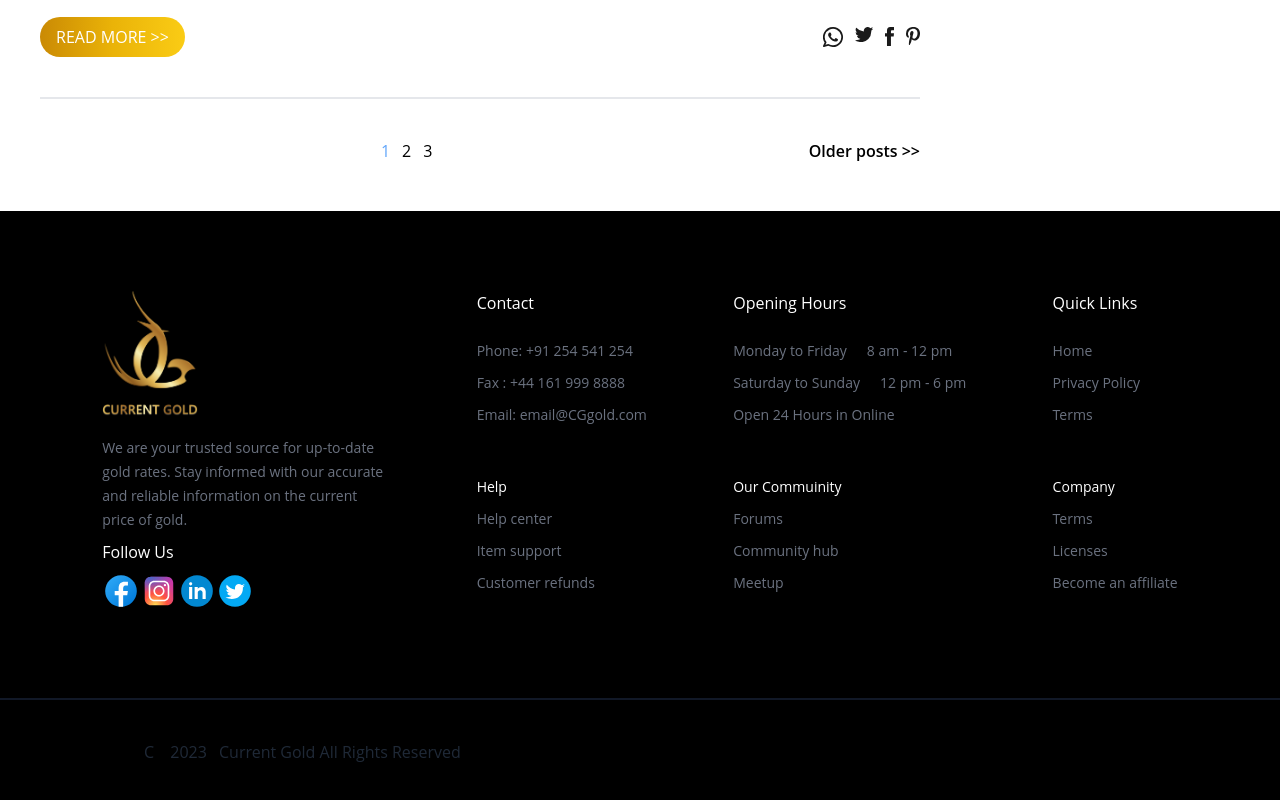
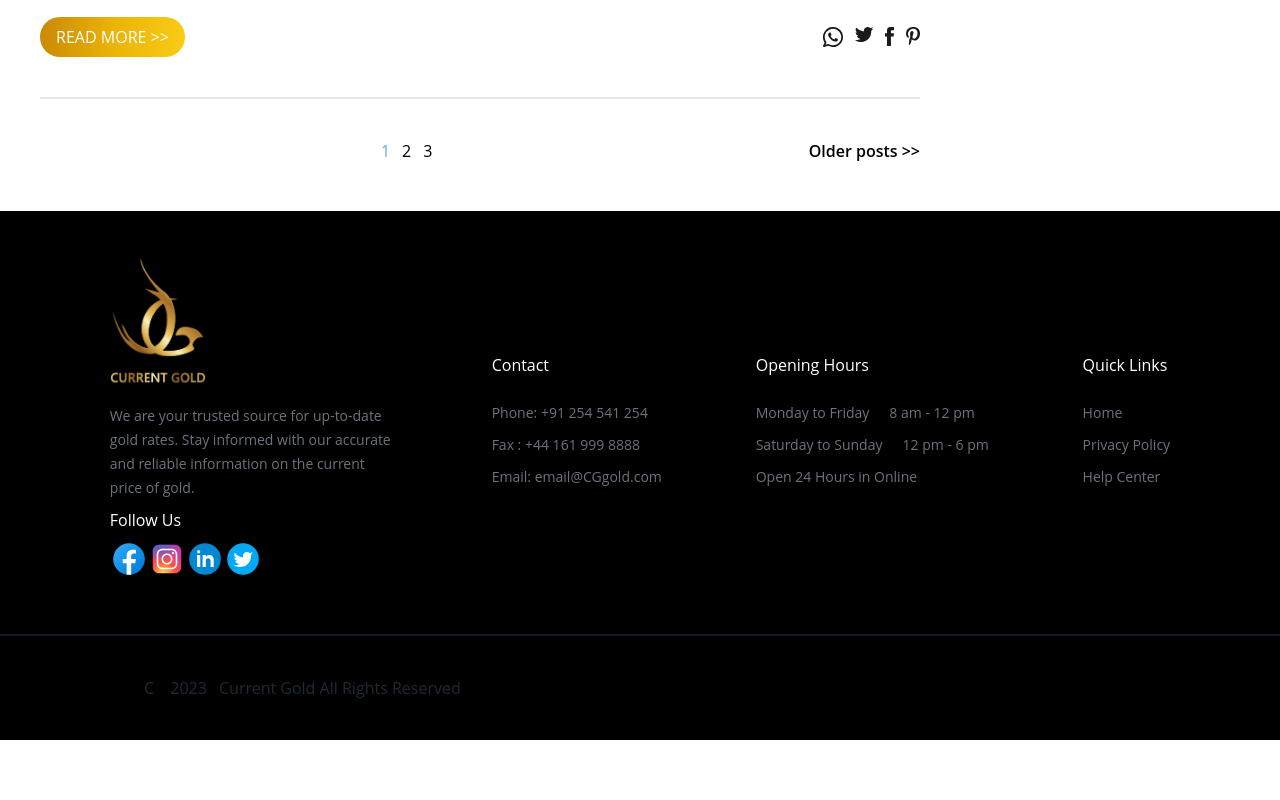
Before and after one commit to devbyishtiaq/nextjs13-current-gold-pak, a Next.js app: page /blog in a window 1280 px wide. Shown: the part 2931-3731 px from the top of the page. After the commit the page ends 3671 px from the top, so only its background shows below. Built offline with nearby package versions, Linux system fonts and the light colour scheme; no server answers.

Commit message:
removed extra links from footer

```diff
--- a/ui/Footer.tsx
+++ b/ui/Footer.tsx
@@ -25,7 +25,7 @@ let curYear = new Date().getFullYear();
 export const Footer = () => {
   return (
     <footer className="bg-black relative z-10">
-      <div className="flex flex-wrap justify-between border-b-2  border-gray-900 px-4 py-12 md:py-20 lg:justify-evenly">
+      <div className="flex flex-wrap justify-between border-b-2 md:space-y-0 space-y-4 border-gray-900 px-4 py-6 md:py-12 lg:justify-evenly">
         <div className="">
           <Link href="/">
             <Image
@@ -59,21 +59,15 @@ export const Footer = () => {
             </Link>
           </div>
         </div>
-        <div className="">
+        <div className="flex flex-col justify-center">
           <h4 className="text-white">Contact</h4>
           <ul className="mt-5 cursor-pointer text-sm leading-8  text-gray-500">
             <li>Phone: +91 254 541 254</li>
             <li>Fax : +44 161 999 8888</li>
             <li>Email: email@CGgold.com</li>
-            <li>
-              <h4 className="mt-10 text-white">Help</h4>
-            </li>
-            <li>Help center</li>
-            <li>Item support</li>
-            <li>Customer refunds</li>
           </ul>
         </div>
-        <div className="">
+        <div className="flex flex-col justify-center">
           <h4 className="text-white">Opening Hours</h4>
           <ul className="mt-5 cursor-pointer text-sm leading-8  text-gray-500">
             <li>
@@ -83,15 +77,9 @@ export const Footer = () => {
               Saturday to Sunday<span className="ml-5">12 pm - 6 pm</span>{" "}
             </li>
             <li>Open 24 Hours in Online</li>
-            <li>
-              <h4 className="mt-10 text-white">Our Commuinity</h4>
-            </li>
-            <li>Forums</li>
-            <li>Community hub</li>
-            <li>Meetup</li>
           </ul>
         </div>
-        <div className="">
+        <div className="flex flex-col justify-center">
           <h4 className="text-white">Quick Links</h4>
           <ul className="mt-5 cursor-pointer text-sm leading-8  text-gray-500">
             <li>
@@ -101,14 +89,8 @@ export const Footer = () => {
               <Link href="/#">Privacy Policy</Link>
             </li>
             <li>
-              <Link href="/#">Terms</Link>
+              <Link href="/#">Help Center</Link>
             </li>
-            <li>
-              <h4 className="mt-10 text-white">Company</h4>
-            </li>
-            <li>Terms</li>
-            <li>Licenses</li>
-            <li>Become an affiliate</li>
           </ul>
         </div>
       </div>
```
